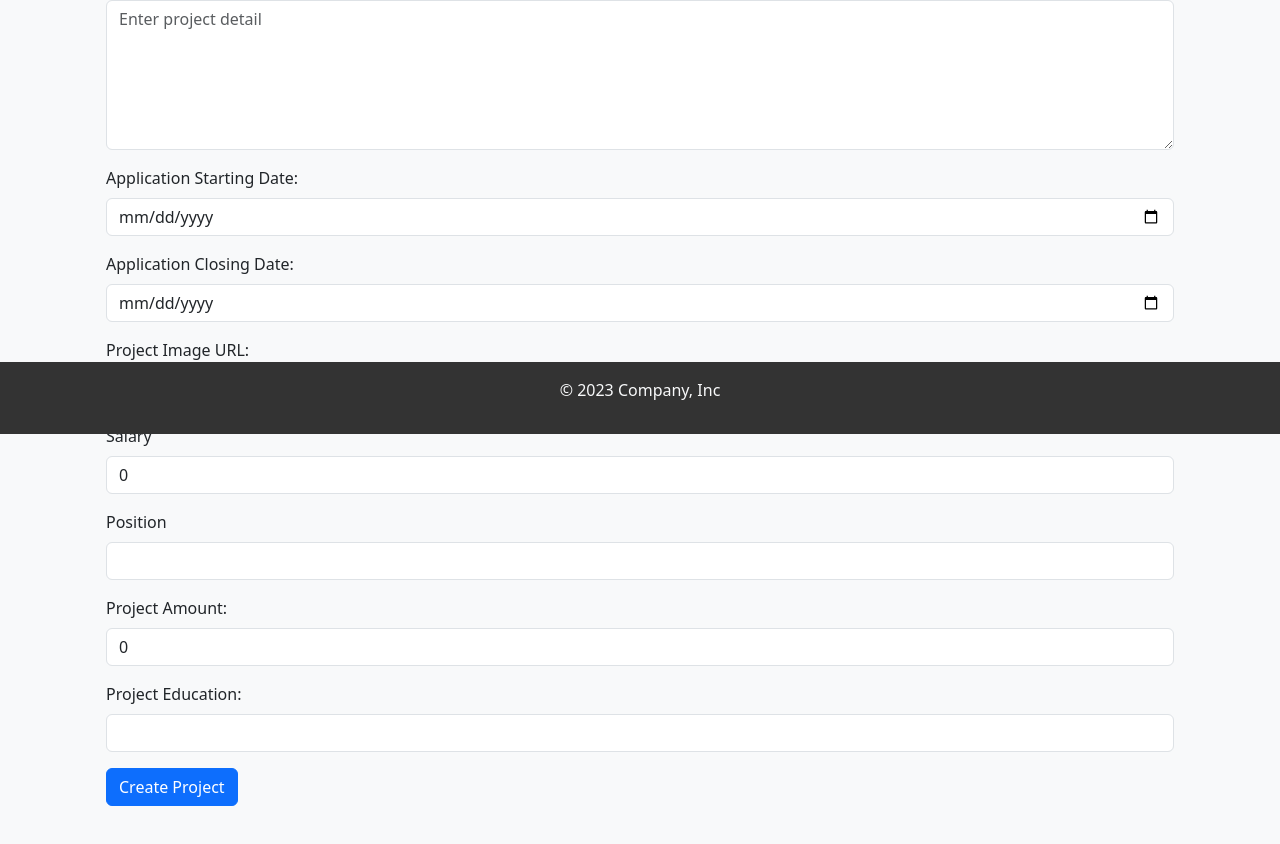
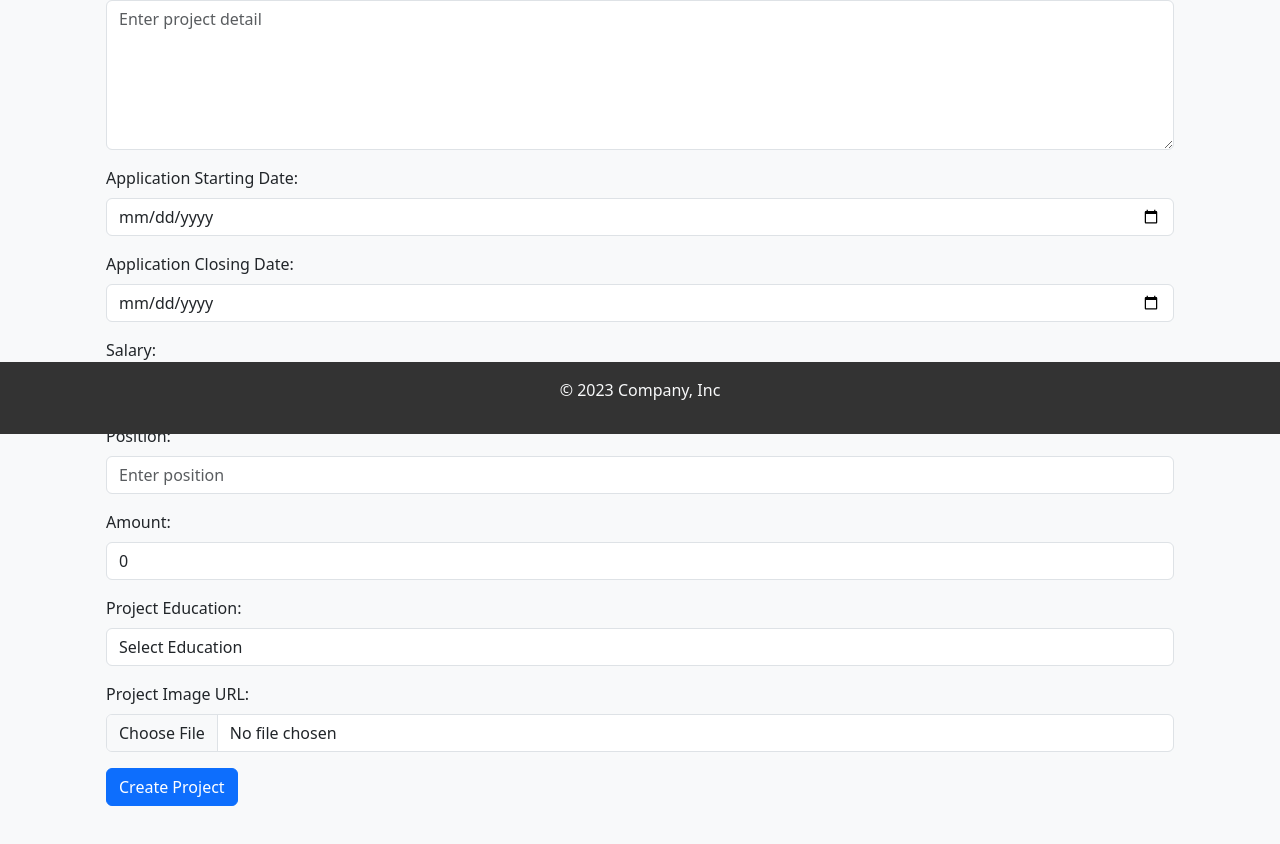
Before and after one commit to Saharat-GH/Register_App-master, a React (Vite) app: page /hr/createproject in a window 1280 px wide. Shown: the part 366-1210 px from the top of the page. Built offline with nearby package versions, Linux system fonts and the light colour scheme.

Commit message:
add option in education input

```diff
--- a/src/routes/HRCreateProject.jsx
+++ b/src/routes/HRCreateProject.jsx
@@ -1,18 +1,18 @@
-import React, { useState } from 'react';
+import React, { useState } from "react";
 import NavBar from "../component/navBar";
 import Footer from "../component/footer";
 
 function HRCreateProject() {
   // State for form fields
-  const [projectName, setProjectName] = useState('');
-  const [projectDetail, setProjectDetail] = useState('');
-  const [startingDate, setStartingDate] = useState('');
-  const [closingDate, setClosingDate] = useState('');
-  const [projectSalary, setProjectSalary] = useState(0.00);
-  const [projectPosition, setProjectPosition] = useState('');
+  const [projectName, setProjectName] = useState("");
+  const [projectDetail, setProjectDetail] = useState("");
+  const [startingDate, setStartingDate] = useState("");
+  const [closingDate, setClosingDate] = useState("");
+  const [projectSalary, setProjectSalary] = useState(0.0);
+  const [projectPosition, setProjectPosition] = useState("");
   const [projectAmount, setProjectAmount] = useState(0);
-  const [projectEducation, setProjectEducation] = useState('');
-  const [projectImage, setProjectImage] = useState('');
+  const [projectEducation, setProjectEducation] = useState("");
+  const [projectImage, setProjectImage] = useState("");
 
   // const [HREmails, setHREmails] = useState(['']);
 
@@ -24,53 +24,59 @@ function HRCreateProject() {
     // ...
 
     // Reset form fields after submission
-    setProjectName('');
-    setProjectDetail('');
-    setStartingDate('');
-    setClosingDate('');
-    setProjectImage('');
-    setHREmails(['']);
+    setProjectName("");
+    setProjectDetail("");
+    setStartingDate("");
+    setClosingDate("");
+    setProjectImage("");
+    setHREmails([""]);
   };
 
-
   return (
-    <div className="Body bg-light"> {/* Add custom class for background color */}
+    <div className="Body bg-light">
+      {" "}
+      {/* Add custom class for background color */}
       <div className="container mt-5">
         <div className="createBox p-4">
           <h2 className="mb-4">Create Project</h2>
           <form onSubmit={handleSubmit}>
             {/* Project Name */}
             <div className="mb-3">
-              <label htmlFor="projectName" className="form-label">Project Name:</label>
+              <label htmlFor="projectName" className="form-label">
+                Project Name:
+              </label>
               <input
                 type="text"
                 id="projectName"
                 className="form-control"
                 value={projectName}
                 onChange={(e) => setProjectName(e.target.value)}
-                placeholder='Enter project name'
+                placeholder="Enter project name"
                 required
               />
             </div>
 
             {/* Project Detail */}
             <div className="mb-3">
-              <label htmlFor="projectDetail" className="form-label">Project Detail:</label>
+              <label htmlFor="projectDetail" className="form-label">
+                Project Detail:
+              </label>
               <textarea
                 id="projectDetail"
                 className="form-control"
                 value={projectDetail}
-                style={{ height: '150px' }}
+                style={{ height: "150px" }}
                 onChange={(e) => setProjectDetail(e.target.value)}
-                placeholder='Enter project detail'
+                placeholder="Enter project detail"
                 required
-                >
-              </textarea>
+              ></textarea>
             </div>
 
             {/* Application Starting Date */}
             <div className="mb-3">
-              <label htmlFor="startingDate" className="form-label">Application Starting Date:</label>
+              <label htmlFor="startingDate" className="form-label">
+                Application Starting Date:
+              </label>
               <input
                 type="date"
                 id="startingDate"
@@ -83,7 +89,9 @@ function HRCreateProject() {
 
             {/* Application Closing Date */}
             <div className="mb-3">
-              <label htmlFor="closingDate" className="form-label">Application Closing Date:</label>
+              <label htmlFor="closingDate" className="form-label">
+                Application Closing Date:
+              </label>
               <input
                 type="date"
                 id="closingDate"
@@ -94,20 +102,11 @@ function HRCreateProject() {
               />
             </div>
 
-            {/* Project Image */}
-            <div className="mb-3">
-              <label htmlFor="projectImage" className="form-label">Project Image URL:</label>
-              <input
-                type="file"
-                id="projectImage"
-                className="form-control"
-                value={projectImage}
-                onChange={(e) => setProjectImage(e.target.value)}
-                />
-            </div>
 
             <div className="mb-3">
-              <label htmlFor="projectSalary" className='form-label'>Salary</label>
+              <label htmlFor="projectSalary" className="form-label">
+                Salary:
+              </label>
               <input
                 type="number"
                 id="projectSalary"
@@ -118,18 +117,23 @@ function HRCreateProject() {
             </div>
 
             <div className="mb-3">
-              <label htmlFor="projectPosition" className='form-label'>Position</label>
+              <label htmlFor="projectPosition" className="form-label">
+                Position:
+              </label>
               <input
                 type="text"
                 id="projectPosition"
                 className="form-control"
                 value={projectPosition}
+                placeholder="Enter position"
                 onChange={(e) => setProjectPosition(e.target.value)}
               />
             </div>
 
             <div className="mb-3">
-              <label htmlFor="projectAmount" className="form-label">Project Amount:</label>
+              <label htmlFor="projectAmount" className="form-label">
+                Amount:
+              </label>
               <input
                 type="number"
                 id="projectAmount"
@@ -140,18 +144,42 @@ function HRCreateProject() {
             </div>
 
             <div className="mb-3">
-              <label htmlFor="projectEducation" className="form-label">Project Education:</label>
-              <input
-                type="text"
+              <label htmlFor="projectEducation" className="form-label">
+                Project Education:
+              </label>
+              <select
                 id="projectEducation"
                 className="form-control"
                 value={projectEducation}
                 onChange={(e) => setProjectEducation(e.target.value)}
+              >
+                <option value="">Select Education</option>
+                <option value="High School">High School</option>
+                <option value="Bachelor's Degree">Bachelor's Degree</option>
+                <option value="Master's Degree">Master's Degree</option>
+                <option value="PhD">PhD</option>
+                {/* Add more options as needed */}
+              </select>
+            </div>
+
+            {/* Project Image */}
+            <div className="mb-3">
+              <label htmlFor="projectImage" className="form-label">
+                Project Image URL:
+              </label>
+              <input
+                type="file"
+                id="projectImage"
+                className="form-control"
+                value={projectImage}
+                onChange={(e) => setProjectImage(e.target.value)}
               />
             </div>
 
             {/* Submit Button */}
-            <button type="submit" className="btn btn-primary">Create Project</button>
+            <button type="submit" className="btn btn-primary">
+              Create Project
+            </button>
           </form>
         </div>
       </div>
@@ -164,7 +192,8 @@ function HRCreateProject() {
 
 export default HRCreateProject;
 
-{/* HR Email List
+{
+  /* HR Email List
 <div className="mb-3">
 <label htmlFor="HREmailList" className="form-label">HR permissions email list:</label>
 {HREmails.map((email, index) => (
@@ -181,7 +210,8 @@ export default HRCreateProject;
         </div>
         ))}
         <button type="button" className="btn btn-secondary" onClick={addHREmailInput}>Add Email</button>
-      </div> */}
+      </div> */
+}
 
 // const handleHREmailChange = (index, value) => {
 //   const newEmails = [...HREmails];
```
Lines whose indentation alone changed are shown as unchanged.
